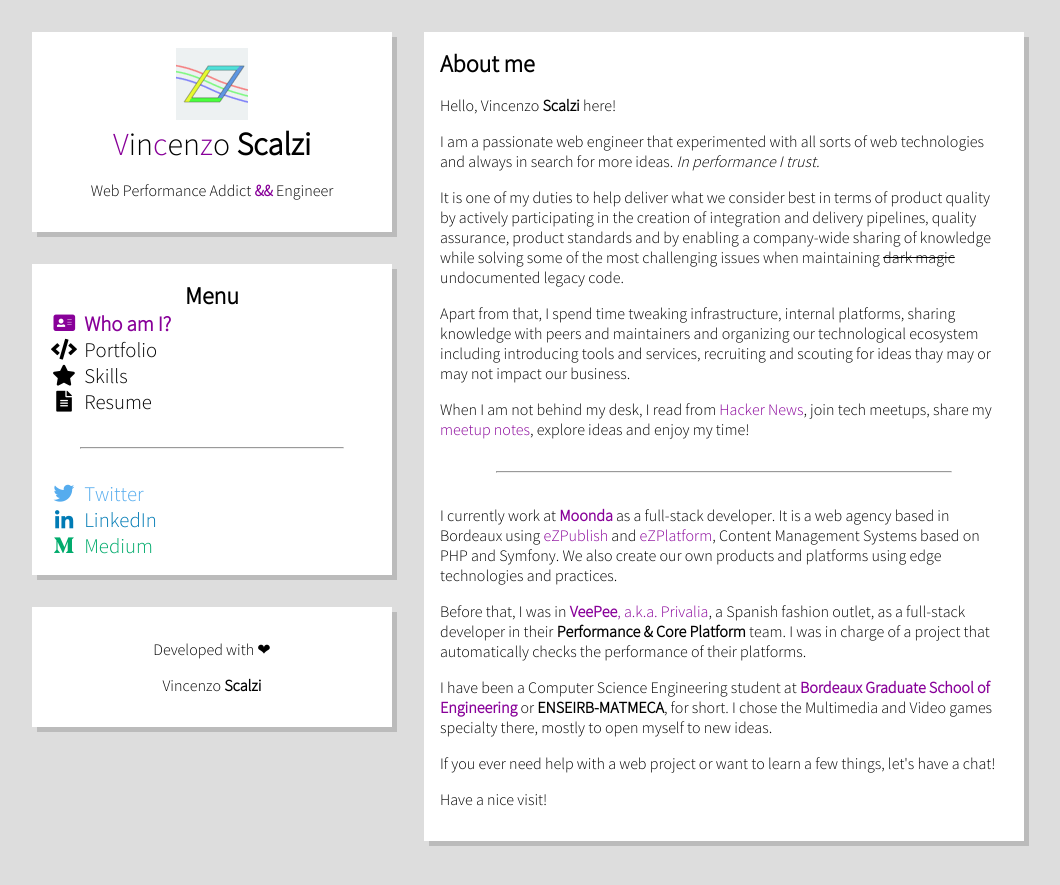
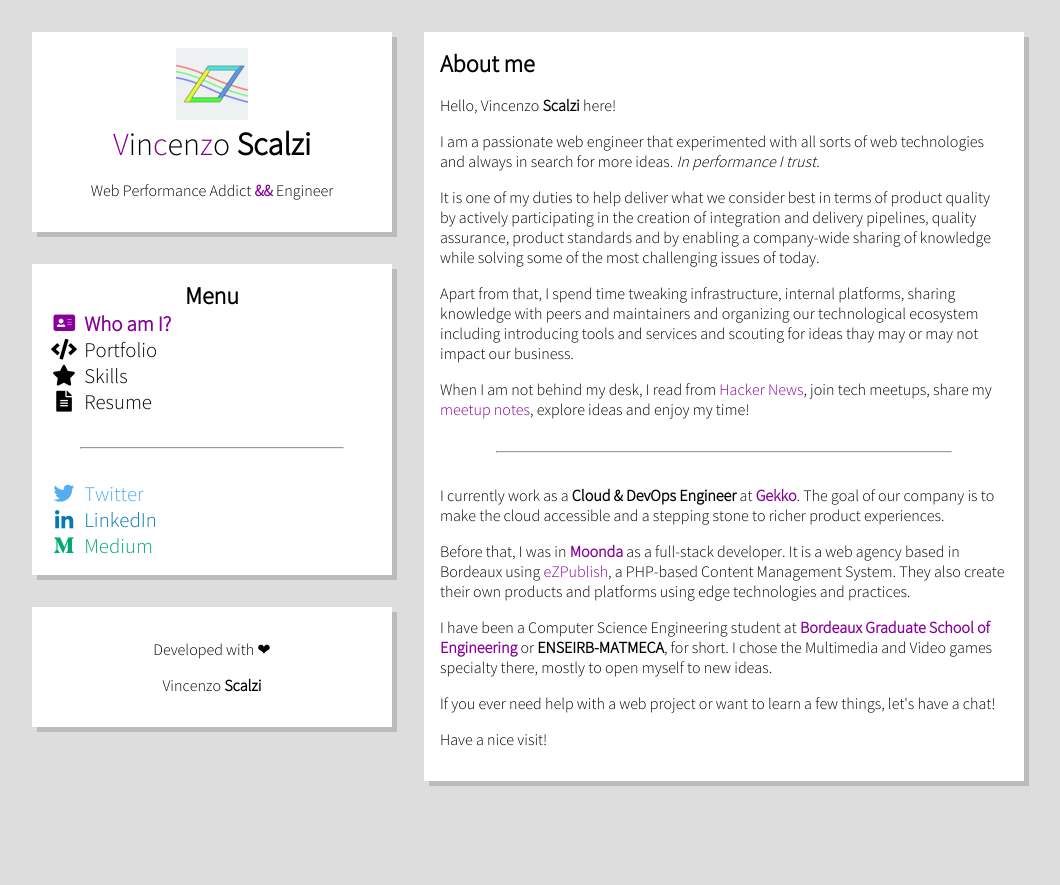
Before and after one commit to vcz-fr/Website, a Jekyll site: the page built from index.html, in a window 1280 px wide. Shown: the top 885 px of the page, without its empty margins (112-1172 px from the left). Built offline with Jekyll 4.4.1, drawn with Linux system fonts in a browser that asks for light colours.

Commit message:
[Update] Changed company

```diff
--- a/index.html
+++ b/index.html
@@ -16,33 +16,31 @@
         It is one of my duties to help deliver what we consider best in terms of product quality by
         actively participating in the creation of integration and delivery pipelines, quality assurance,
         product standards and by enabling a company-wide sharing of knowledge while solving some of the most
-        challenging issues when maintaining <s>dark magic</s> undocumented legacy code.
+        challenging issues of today.
     </p>
     <p>
         Apart from that, I spend time tweaking infrastructure, internal platforms, sharing knowledge
         with peers and maintainers and organizing our technological ecosystem including introducing tools
-        and services, recruiting and scouting for ideas thay may or may not impact our business.
+        and services and scouting for ideas thay may or may not impact our business.
     </p>
     <p>
-        When I am not behind my desk, I read from <a href="https://news.ycombinator.com/">Hacker News</a>,
+        When I am not behind my desk, I read from <a href="https://news.ycombinator.com/" rel="nofollow">Hacker News</a>,
         join tech meetups, share my <a href="https://github.com/vcz-fr/meetup-notes">meetup notes</a>,
         explore ideas and enjoy my time!
     </p>
     <hr>
     <p>
-        I currently work at <a href="https://moonda.com/"><strong>Moonda</strong></a> as a full-stack developer.
-        It is a web agency based in Bordeaux using <a href="https://ez.no/">eZPublish</a> and
-        <a href="https://ezplatform.com/">eZPlatform</a>, Content Management Systems based on PHP and Symfony.
-        We also create our own products and platforms using edge technologies and practices.
+        I currently work as a <strong>Cloud & DevOps Engineer</strong> at <a href="https://www.gekko.fr"><strong>Gekko</strong></a>. The goal of our company
+        is to make the cloud accessible and a stepping stone to richer product experiences.
     </p>
     <p>
-        Before that, I was in <a href="https://privalia.com/"><strong>VeePee</strong>, a.k.a. Privalia</a>,
-        a Spanish fashion outlet, as a full-stack developer in their <strong>Performance & Core Platform</strong>
-        team. I was in charge of a project that automatically checks the performance of their platforms.
+        Before that, I was in <a href="https://moonda.com/" rel="nofollow"><strong>Moonda</strong></a> as a full-stack developer.
+        It is a web agency based in Bordeaux using <a href="https://ez.no/" rel="nofollow">eZPublish</a>, a PHP-based Content Management System.
+        They also create their own products and platforms using edge technologies and practices.
     </p>
     <p>
         I have been a Computer Science Engineering student at
-        <a href="https://enseirb-matmeca.bordeaux-inp.fr/"><strong>Bordeaux Graduate School of Engineering</strong></a> or
+        <a href="https://enseirb-matmeca.bordeaux-inp.fr/" rel="nofollow"><strong>Bordeaux Graduate School of Engineering</strong></a> or
         <strong>ENSEIRB-MATMECA</strong>, for short. I chose the Multimedia and Video games specialty there,
         mostly to open myself to new ideas.
     </p>
--- a/resume.html
+++ b/resume.html
@@ -11,9 +11,9 @@
         Again, thank you for the time you have spent discovering this website.
         Did you know that it only uses HTML and CSS for everything?
         Yes, that is correct, no JavaScript, although it is hosted on
-        <a href="https://pages.github.com/">GitHub Pages</a>, using
-        <a href="https://jekyllrb.com/">Jekyll</a> to generate the content you are reading and
-        proudly delivered to you by <a href="https://www.cloudflare.com/">CloudFlare</a>!
+        <a href="https://pages.github.com/" rel="nofollow">GitHub Pages</a>, using
+        <a href="https://jekyllrb.com/" rel="nofollow">Jekyll</a> to generate the content you are reading and
+        proudly delivered to you by <a href="https://www.cloudflare.com/" rel="nofollow">CloudFlare</a>!
     </p>
     <p>
         Anyway, if you want to find out more, here are my generic resumes.
--- a/skills.html
+++ b/skills.html
@@ -36,7 +36,7 @@
     <ul>
         <li>[Put your favorite web framework here]</li>
         <li>Functional programming</li>
-        <li>Microsoft .NET C#, NodeJS or even <a href="https://web-artanis.com/">Artanis</a></li>
+        <li>Microsoft .NET C#, NodeJS or even <a href="https://web-artanis.com/" rel="nofollow">Artanis</a></li>
         <li>Low level languages when relevant</li>
     </ul>
 
```
Also changed, not shown: portfolio.html (+4 -4 lines).
